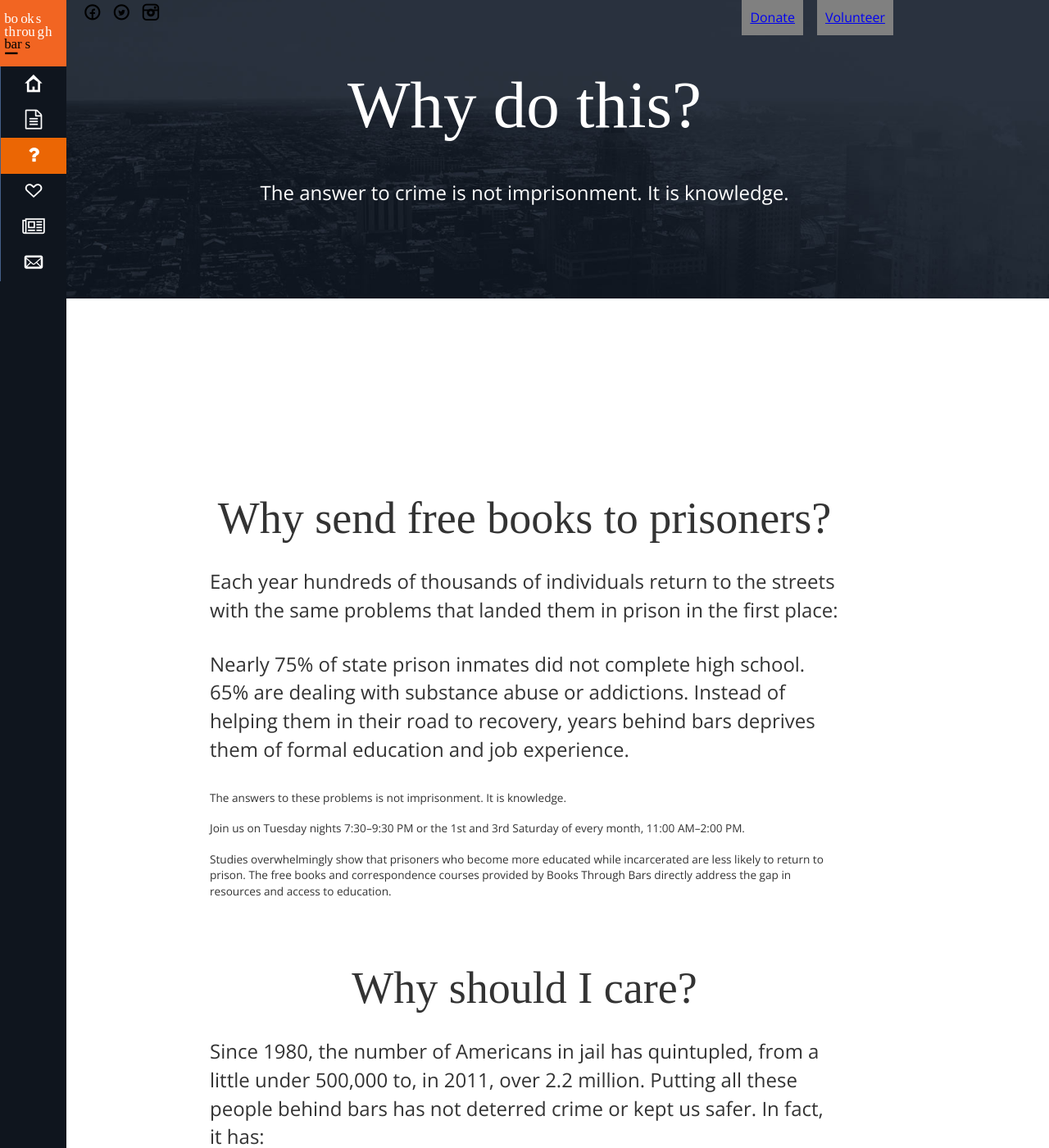
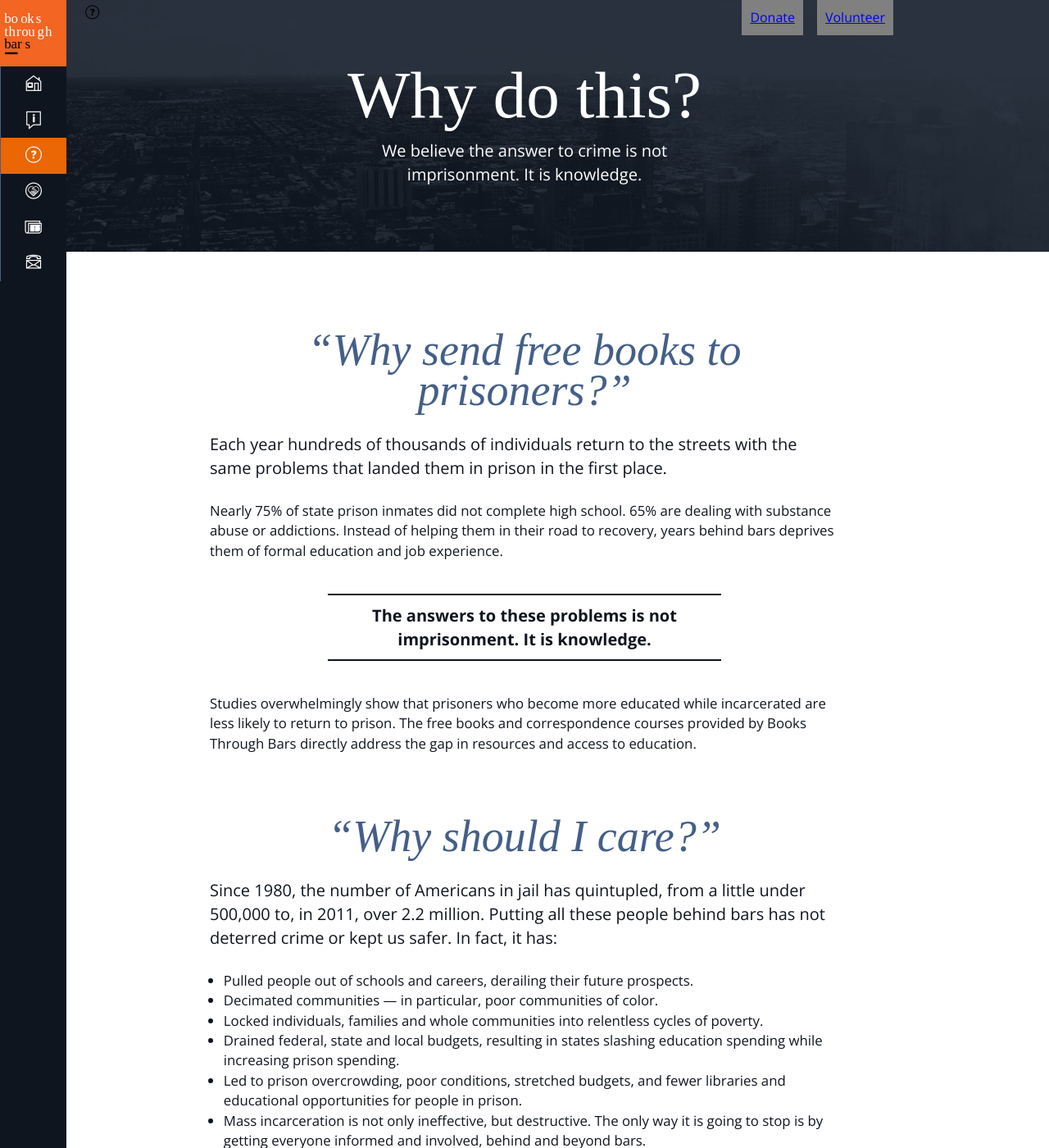
Before and after one commit to boot0080/btb, a Jekyll site: the page built from whydothis.html, in a window 1280 px wide and 1400 px high. Shown: the whole window at 82% size. Built offline with Jekyll 4.4.1, drawn with Linux system fonts in a browser that asks for light colours; Markdown is read by kramdown in place of the engine named in the settings.

Commit message:
refactor(all): style whydothis.html page

```diff
--- a/scss/components/_footer.scss
+++ b/scss/components/_footer.scss
@@ -6,4 +6,6 @@ footer {
     background-color: $dark;
     bottom: 0;
     text-align: center;
+    color: $white;
+    padding: 2rem;
 }
--- a/scss/components/_main.scss
+++ b/scss/components/_main.scss
@@ -19,7 +19,7 @@ html {
 }
 
 *, *:after, *:before { -webkit-box-sizing: border-box; -moz-box-sizing: border-box; box-sizing: border-box; }
-body, html { font-size: 100%; padding: 0; margin: 0;}
+body, html { padding: 0; margin: 0;}
 
 /* Clearfix hack by Nicolas Gallagher: http://nicolasgallagher.com/micro-clearfix-hack/ */
 .clearfix:before, .clearfix:after { content: " "; display: table; }
@@ -29,7 +29,7 @@ main {padding: 10rem 5%;}
 
 @media only screen and (min-width: 60em) {
 
-    main {padding: 10rem 20%;}
+    main {padding: 6rem 20%;}
 
 }
 
--- a/whydothis.html
+++ b/whydothis.html
@@ -6,19 +6,18 @@ layout: default
 
 <div class="herobanner whydothis">
     <h1>Why do this?</h1>
-    <p class="p_large">The answer to crime is not imprisonment. It is knowledge.</p>
+    <p class="p_large">We believe the answer to crime is not imprisonment. It is knowledge.</p>
 </div>
 
 <main>
 
-    <h2>Why send free books to prisoners?</h2>
-    <p class="p_large">Each year hundreds of thousands of individuals return to the streets with the same problems that landed them in prison in the first place:</p>
-    <p class="p_large">Nearly 75% of state prison inmates did not complete high school. 65% are dealing with substance abuse or addictions. Instead of helping them in their road to recovery, years behind bars deprives them of formal education and job experience.</p>
-    <p class="pull-quote">The answers to these problems is not imprisonment. It is knowledge.</p>
-    <p>Join us on Tuesday nights 7:30–9:30 PM or the 1st and 3rd Saturday of every month, 11:00 AM–2:00 PM.</p>
+    <h2 class="no-margin-top italic">&ldquo;Why send free books to prisoners?&rdquo;</h2>
+    <p class="p_large">Each year hundreds of thousands of individuals return to the streets with the same problems that landed them in prison in the first place.</p>
+    <p>Nearly 75% of state prison inmates did not complete high school. 65% are dealing with substance abuse or addictions. Instead of helping them in their road to recovery, years behind bars deprives them of formal education and job experience.</p>
+    <p class="pull_quote">The answers to these problems is not imprisonment. It is knowledge.</p>
     <p>Studies overwhelmingly show that prisoners who become more educated while incarcerated are less likely to return to prison. The free books and correspondence courses provided by Books Through Bars directly address the gap in resources and access to education.</p>
 
-    <h2>Why should I care?</h2>
+    <h2 class="italic">&ldquo;Why should I care?&rdquo;</h2>
     <p class="p_large">Since 1980, the number of Americans in jail has quintupled, from a little under 500,000 to, in
 2011, over 2.2 million. Putting all these people behind bars has not deterred crime or kept us
 safer. In fact, it has:</p>
@@ -31,6 +30,6 @@ safer. In fact, it has:</p>
         <li>Mass incarceration is not only ineffective, but destructive. The only way it is going to stop is by getting everyone informed and involved, behind and beyond bars.</li>
     </ul>
     <p class="p_large">We know our work makes a direct difference to prisoners: hundreds have told us so. At their lowest point, they were given access to knowledge that taught them something new and gave them the power and confidence to change for the better. What they learn—literacy, skills, self-confidence, self-help—changes their lives and the lives of those around them, both behind and outside of bars.</p>
-    <p class="pull-quote">That’s why our work is essential. It’s why we do what we do. We hope you will join us.</p>
+    <p class="pull_quote">That’s why our work is essential. It’s why we do what we do. We hope you will join us.</p>
 
 </main>
```
Also changed, not shown: scss/components/_btbfont.scss (+14 -6 lines), scss/components/_hero-banners.scss (+7 -0 lines), scss/components/_nav.scss (+5 -5 lines), scss/components/_typography.scss (+35 -10 lines), css/style-dist.css, css/style.css, fonts/btb.ttf (deleted), fonts/btb.woff, 2 other files.
